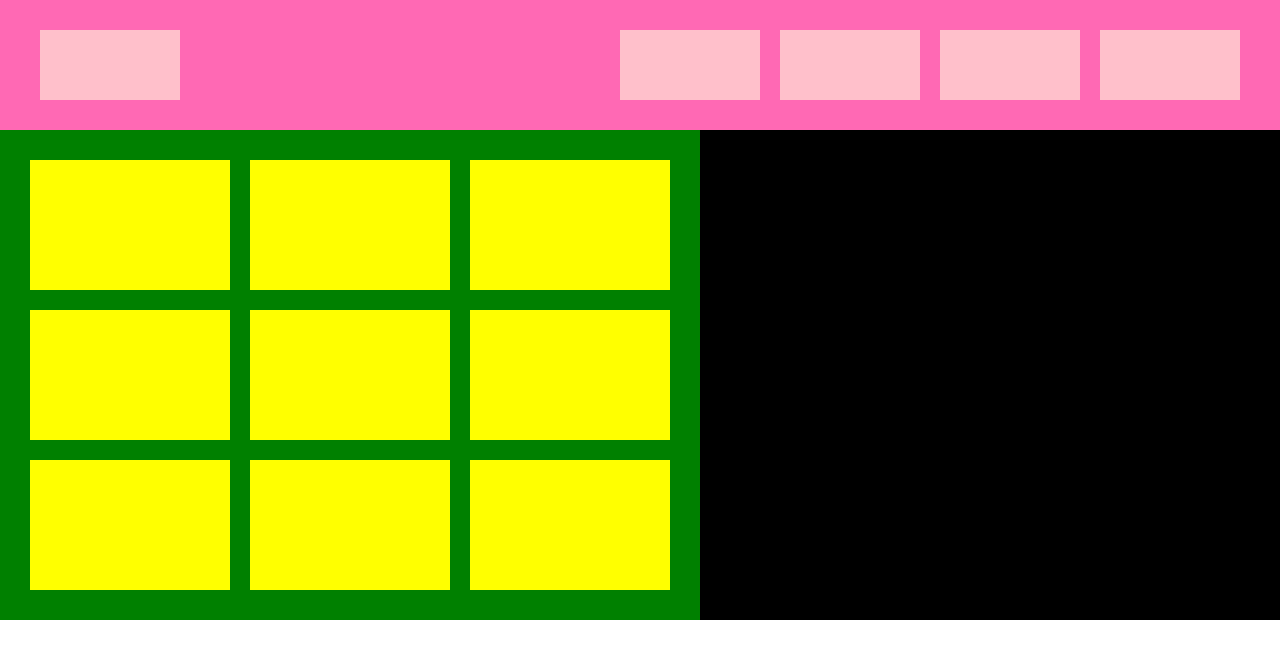
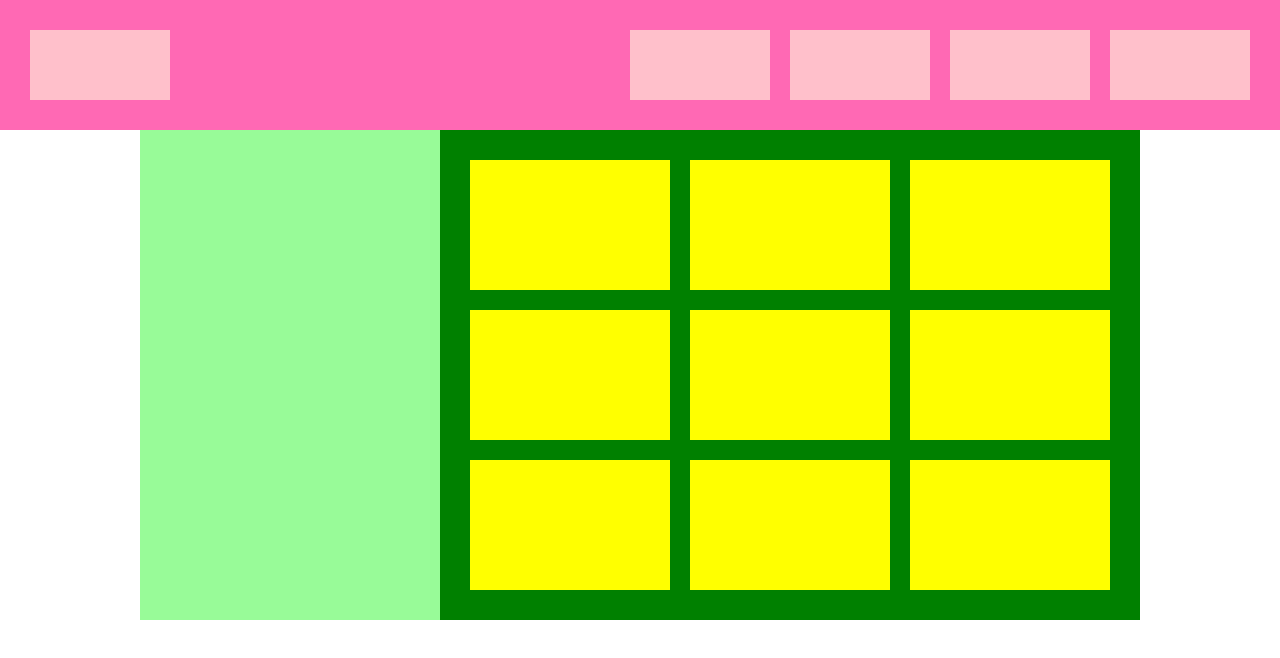
Before and after one commit to Tt6588/-, a plain HTML site: page 1-12/index.html in a window 1280 px wide. Drawn offline with Linux system fonts and the light colour scheme.

Commit message:
[update]1-12

```diff
--- a/1-12/index.html
+++ b/1-12/index.html
@@ -16,7 +16,7 @@
     </header>
 
     <main>
-      <div class="side-cpace"></div>
+      <div class="side-space"></div>
       <div class="boxes">
         <div></div>
         <div></div>
--- a/1-12/style.css
+++ b/1-12/style.css
@@ -6,7 +6,7 @@
 
 header {
   background-color: hotpink;
-  padding: 30px;
+  padding: 30px 20px;
   display: flex;
   justify-content: flex-end;
 }
@@ -23,9 +23,8 @@ header > div {
 }
 
 main {
-  background-color: black;
-  width: 100%;
-  margin: 0 auto;
+  display: flex;
+  justify-content: center;
 }
 
 .side-space {
@@ -37,8 +36,10 @@ main {
   background-color: green;
   max-width: 700px;
   padding: 20px;
+  flex-grow: 1;
   display: flex;
   flex-wrap: wrap;
+  justify-content: center;
 }
 
 .boxes > div {
@@ -46,5 +47,4 @@ main {
   flex-basis: 200px;
   height: 130px;
   margin: 10px;
-  flex-grow: 1;
 }
```
